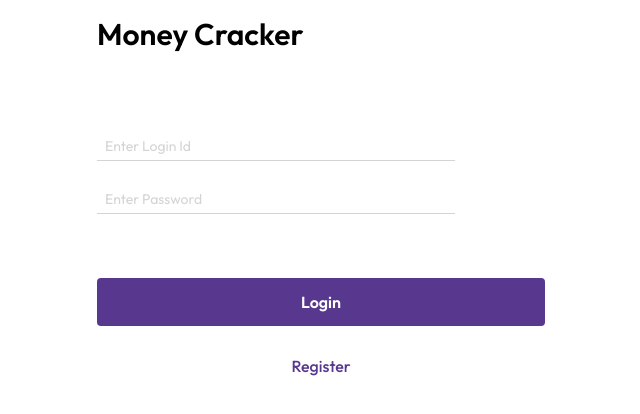
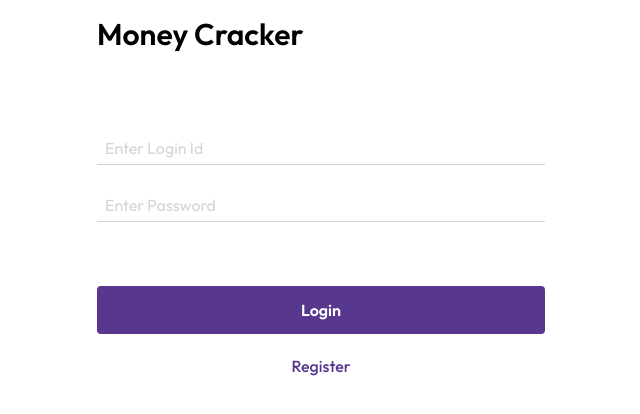
Before and after one commit to money-cracker/money-cracker-frontend, a React app: page /login in a window 1280 px wide. Shown: the top 414 px of the page, without its empty margins (319-959 px from the left). Built offline with nearby package versions, Linux system fonts and the light colour scheme.

Commit message:
button style fix

```diff
--- a/src/app/pages/LoginPage.tsx
+++ b/src/app/pages/LoginPage.tsx
@@ -30,9 +30,9 @@ const LoginPage = () => {
         <div className="text-3xl font-semibold font-press">Money Cracker</div>
       </div>
       <div className="mt-20">
-        <div className="mb-6">
+        <div className="mb-6 flex items-center">
           <input
-            className="rounded-none w-[80%] px-2 py-1 bg-transparent border-b border-neutral-300 focus:border-primary text-sm placeholder-neutral-300 caret-secondary"
+            className="rounded-none w-full px-2 py-1 bg-transparent border-b border-neutral-300 focus:border-primary text-base placeholder-neutral-300 caret-secondary"
             placeholder="Enter Login Id"
             value={loginId}
             onChange={(e) => {
@@ -42,7 +42,7 @@ const LoginPage = () => {
         </div>
         <div>
           <input
-            className="rounded-none w-[80%] px-2 py-1 bg-transparent border-b border-neutral-300 focus:border-primary text-sm placeholder-neutral-300 caret-secondary"
+            className="rounded-none w-full px-2 py-1 bg-transparent border-b border-neutral-300 focus:border-primary text-base placeholder-neutral-300 caret-secondary"
             placeholder="Enter Password"
             value={password}
             onChange={(e) => {
@@ -62,7 +62,7 @@ const LoginPage = () => {
 
         <div className="flex justify-center">
           <Button
-            className="py-3 rounded mt-4"
+            className="rounded-t py-2 mt-3"
             variant="text"
             onClick={() => handleLogin()}
             width={120}
```
